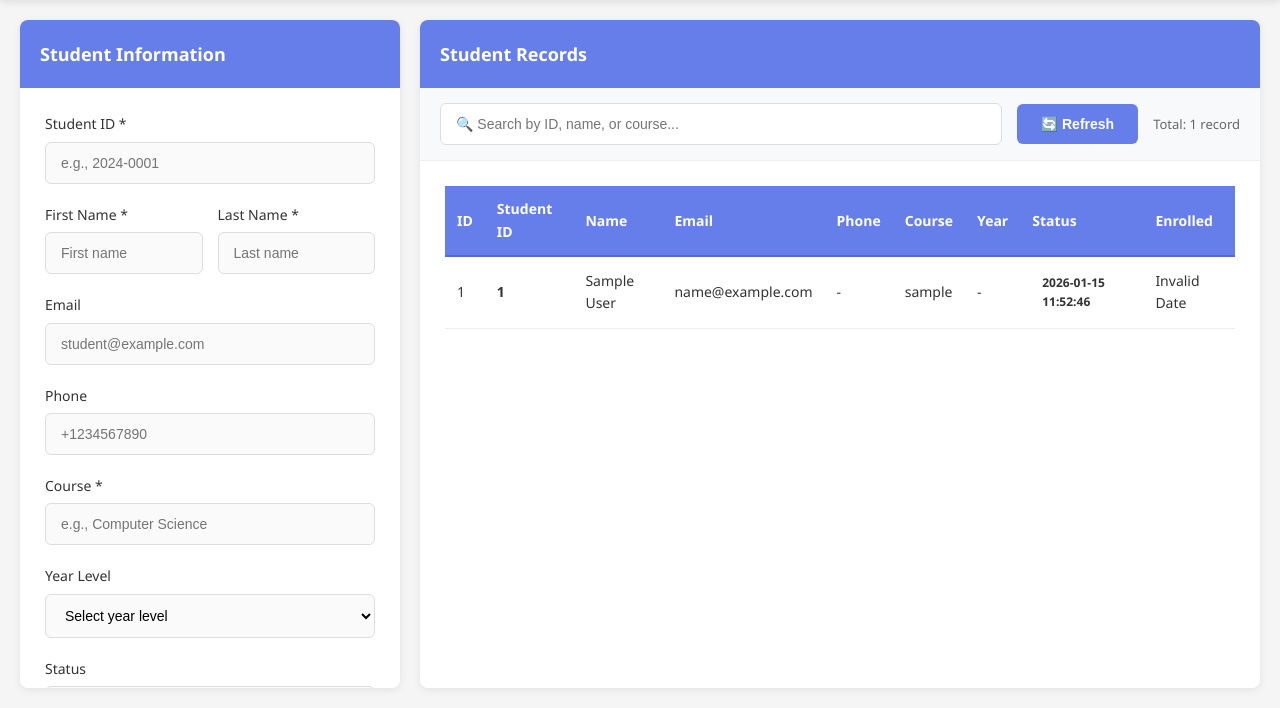
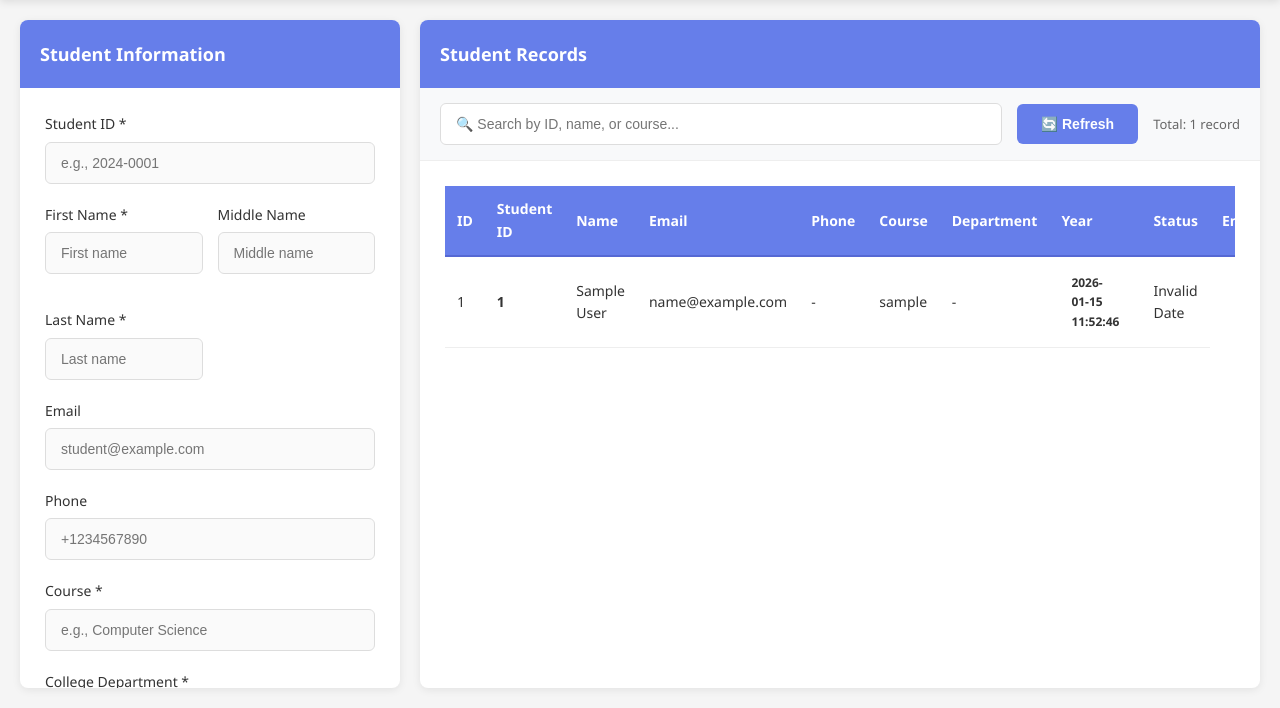
Before and after one commit to christianebacani/CRUD-Based-College-Enrollment-System, a Flask app: page /dashboard in a window 1280 px wide. Shown: the part 112-820 px from the top of the page. Run offline with Flask 3, Linux system fonts and the light colour scheme; the visitor is signed in with stand-in values (Sample User, id 1); data comes from the database, SQL or seed files in the repository.

Commit message:
refact: Content of the module

```diff
--- a/templates/dashboard.html
+++ b/templates/dashboard.html
@@ -54,6 +54,11 @@
                                    placeholder="First name" required>
                         </div>
                         <div class="form-group">
+                            <label for="middle_name">Middle Name</label>
+                            <input type="text" id="middle_name" class="form-control"
+                                   placeholder="Middle name">
+                        </div>
+                        <div class="form-group">
                             <label for="last_name">Last Name *</label>
                             <input type="text" id="last_name" class="form-control"
                                    placeholder="Last name" required>
@@ -76,6 +81,25 @@
                         <label for="course">Course *</label>
                         <input type="text" id="course" class="form-control"
                                placeholder="e.g., Computer Science" required>
+                    </div>
+
+                    <div class="form-group">
+                        <label for="department">College Department *</label>
+                        <select id="department" class="form-control">
+                            <option value="">Select department</option>
+                            <option value="College of Engineering">College of Engineering</option>
+                            <option value="College of Business Administration">College of Business Administration</option>
+                            <option value="College of Arts and Sciences">College of Arts and Sciences</option>
+                            <option value="College of Education">College of Education</option>
+                            <option value="College of Computer Studies">College of Computer Studies</option>
+                            <option value="College of Nursing">College of Nursing</option>
+                            <option value="College of Medicine">College of Medicine</option>
+                            <option value="College of Law">College of Law</option>
+                            <option value="College of Architecture">College of Architecture</option>
+                            <option value="College of Agriculture">College of Agriculture</option>
+                            <option value="College of Fine Arts">College of Fine Arts</option>
+                            <option value="College of Communication">College of Communication</option>
+                        </select>
                     </div>
 
                     <div class="form-group">
@@ -143,6 +167,7 @@
                                 <th>Email</th>
                                 <th>Phone</th>
                                 <th>Course</th>
+                                <th>Department</th>
                                 <th>Year</th>
                                 <th>Status</th>
                                 <th>Enrolled</th>
@@ -150,7 +175,7 @@
                         </thead>
                         <tbody id="studentsTableBody">
                             <tr>
-                                <td colspan="9" class="loading-message">Loading students...</td>
+                                <td colspan="10" class="loading-message">Loading students...</td>
                             </tr>
                         </tbody>
                     </table>
```
